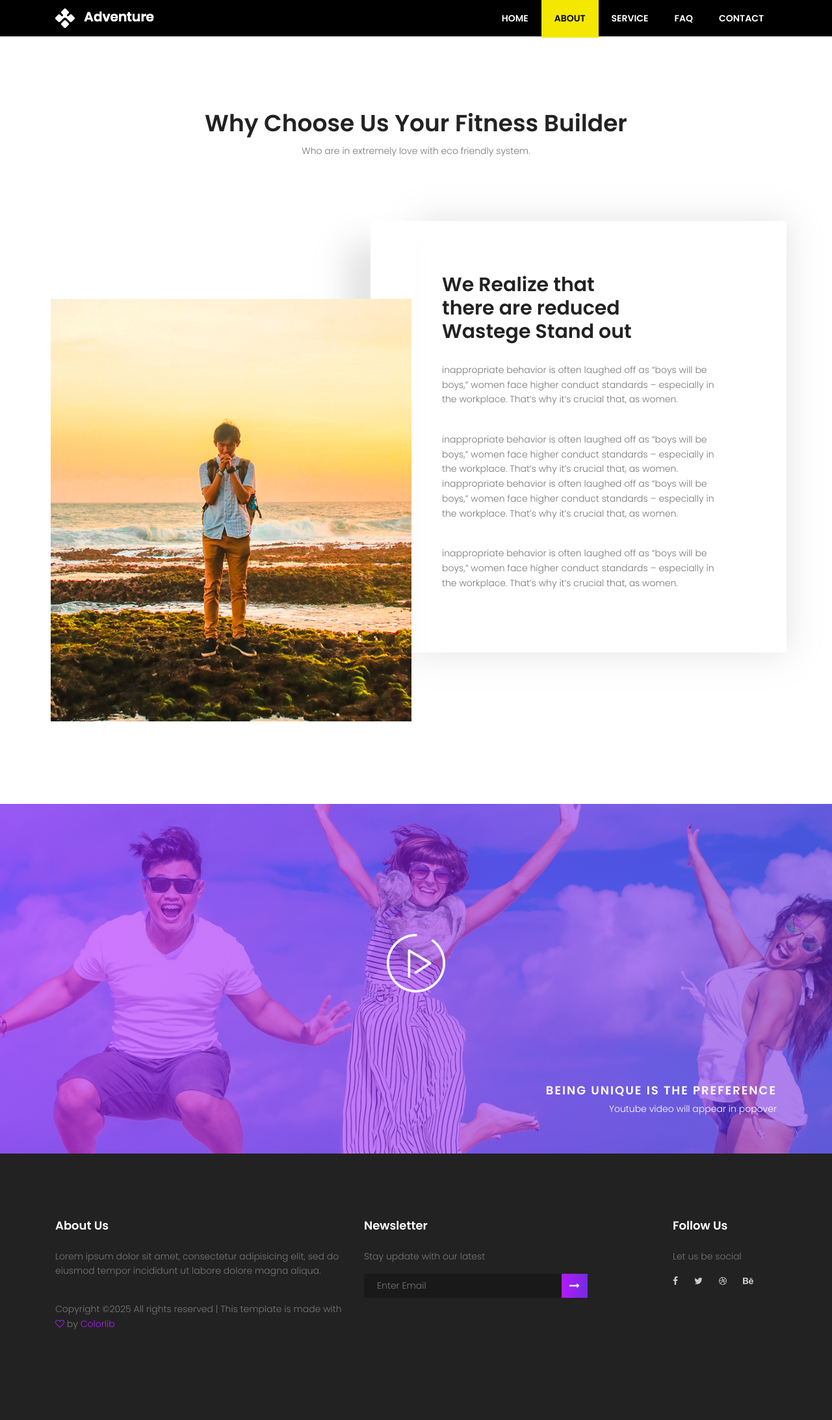
After one commit to sanjayyadava/Python, a Django app: page /aboutus/ in a window 1280 px wide. The commit adds this page. Shown: the whole page at 65% size. Run offline with Django 5.2, Linux system fonts and the light colour scheme; some libraries are stand-ins or nearby versions.

Commit message:
I have add some change in about us

```diff
--- a/Django/blog/blog/urls.py
+++ b/Django/blog/blog/urls.py
@@ -21,7 +21,7 @@ from blog import views
 urlpatterns = [
     path('admin/', admin.site.urls,),
     path('', views.homePage,name='home'),
-    path('about-us/', views.aboutus, name='aboutus'),
+    path('aboutus/', views.aboutus, name='aboutus'),
     path('contactus/', views.contactus,name='contactus'),
     path('service/', views.service,name='service'),
     path('faq/', views.faq, name='faq'),
--- /dev/null
+++ b/Django/blog/templates/aboutus.html
@@ -0,0 +1,70 @@
+{% include "header.html" %}
+
+<section class="section-gap info-area" id="about">
+				<div class="container">
+					<div class="row d-flex justify-content-center">
+						<div class="menu-content pb-40 col-lg-8">
+							<div class="title text-center">
+								<h1 class="mb-10">Why Choose Us Your Fitness Builder</h1>
+								<p>Who are in extremely love with eco friendly system.</p>
+							</div>
+						</div>
+					</div>
+					<div class="single-info row mt-40">
+						<div class="col-lg-6 col-md-12 mt-120 text-center no-padding info-left">
+							<div class="info-thumb">
+								<img src="/static/img/about-img.jpg" class="img-fluid" alt="">
+							</div>
+						</div>
+						<div class="col-lg-6 col-md-12 no-padding info-rigth">
+							<div class="info-content">
+								<h2 class="pb-30">We Realize that <br>
+								there are reduced <br>
+								Wastege Stand out</h2>
+								<p>
+									inappropriate behavior is often laughed off as “boys will be boys,” women face higher conduct standards – especially in the workplace. That’s why it’s crucial that, as women.
+								</p>
+								<br>
+								<p>
+									inappropriate behavior is often laughed off as “boys will be boys,” women face higher conduct standards – especially in the workplace. That’s why it’s crucial that, as women. inappropriate behavior is often laughed off as “boys will be boys,” women face higher conduct standards – especially in the workplace. That’s why it’s crucial that, as women.
+								</p>
+								<br>
+								<p>
+									inappropriate behavior is often laughed off as “boys will be boys,” women face higher conduct standards – especially in the workplace. That’s why it’s crucial that, as women.
+								</p>
+								</div>
+						</div>
+					</div>
+				</div>
+			</section>
+			<!-- End about Area -->
+
+
+<!-- Start Video Area -->
+<section class="video-area pt-40 pb-40">
+    <div class="overlay overlay-bg"></div>
+    <div class="container">
+        <div class="video-content">
+            <a href="http://www.youtube.com/watch?v=0O2aH4XLbto" class="play-btn"><img src="/static/img/play-btn.png" alt=""></a>
+            <div class="video-desc">
+                <h3 class="h2 text-white text-uppercase">Being unique is the preference</h3>
+                <h4 class="text-white">Youtube video will appear in popover</h4>
+            </div>
+        </div>
+    </div>
+</section>
+<!-- Start Video Area -->
+
+
+<!-- Start logo Area -->
+<section class="logo-area">
+    <div class="container">
+        <div class="row">
+
+        </div>
+    </div>
+</section>
+<!-- End logo Area -->
+
+
+{% include "footer.html" %}
--- a/Django/blog/templates/service.html
+++ b/Django/blog/templates/service.html
@@ -21,7 +21,7 @@
                     </div>
                 </div>
                 <div class="item">
-                    <img class="img-fluid" src="img/why.jpg" alt="">
+                    <img class="img-fluid" src="/static/img/why.jpg" alt="">
                     <div class="caption text-center mt-20">
                         <h6 class="text-uppercase">Vector Illustration</h6>
                         <p>LCD screens are uniquely modern in style, and the liquid crystals that make them work have <br> allowed humanity to create slimmer, more portable technology.</p>
--- a/PythonCore/Input.py
+++ b/PythonCore/Input.py
@@ -3,3 +3,9 @@
 
 val = input("Enter your value: ")
 print(val)
+
+
+for letter in 'geeksforgeeks':
+    if letter == 'e' or letter == 's':
+        continue
+    print('Current Letter :', letter)
```
Also changed, not shown: Django/blog/templates/elements.html (+10 -10 lines), PythonCore/Loop.py (+21 -0 lines).
